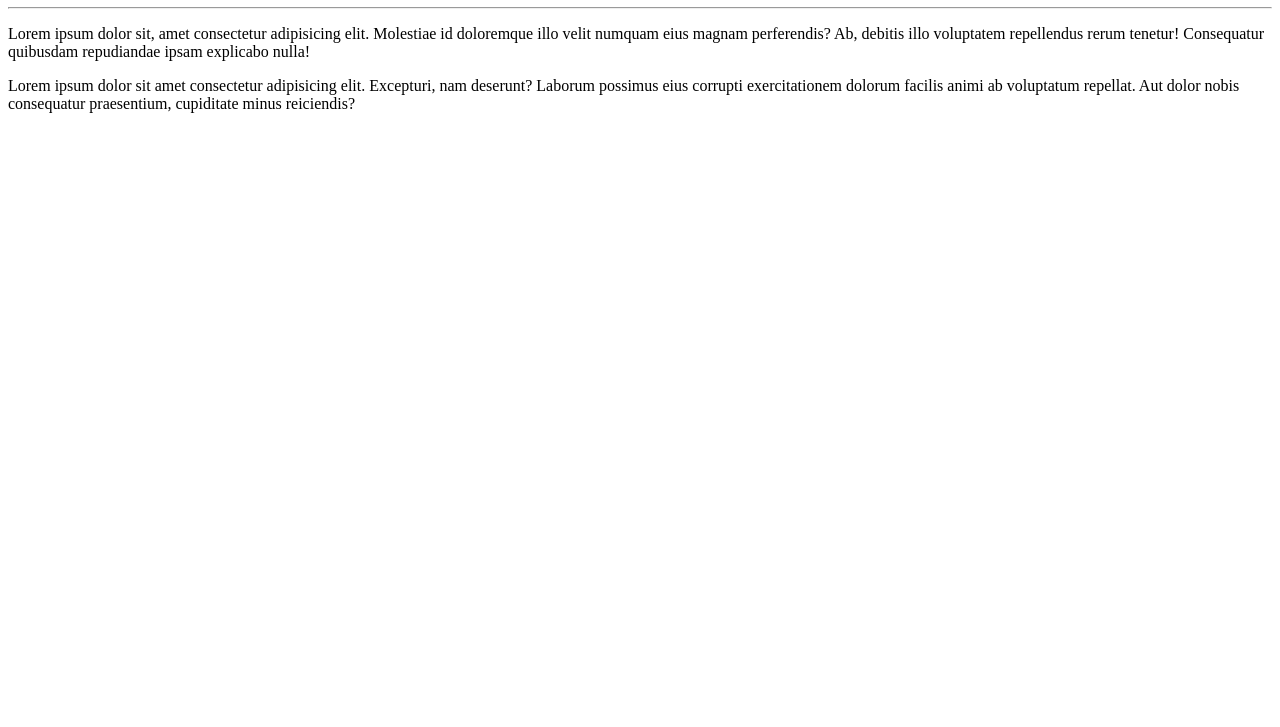
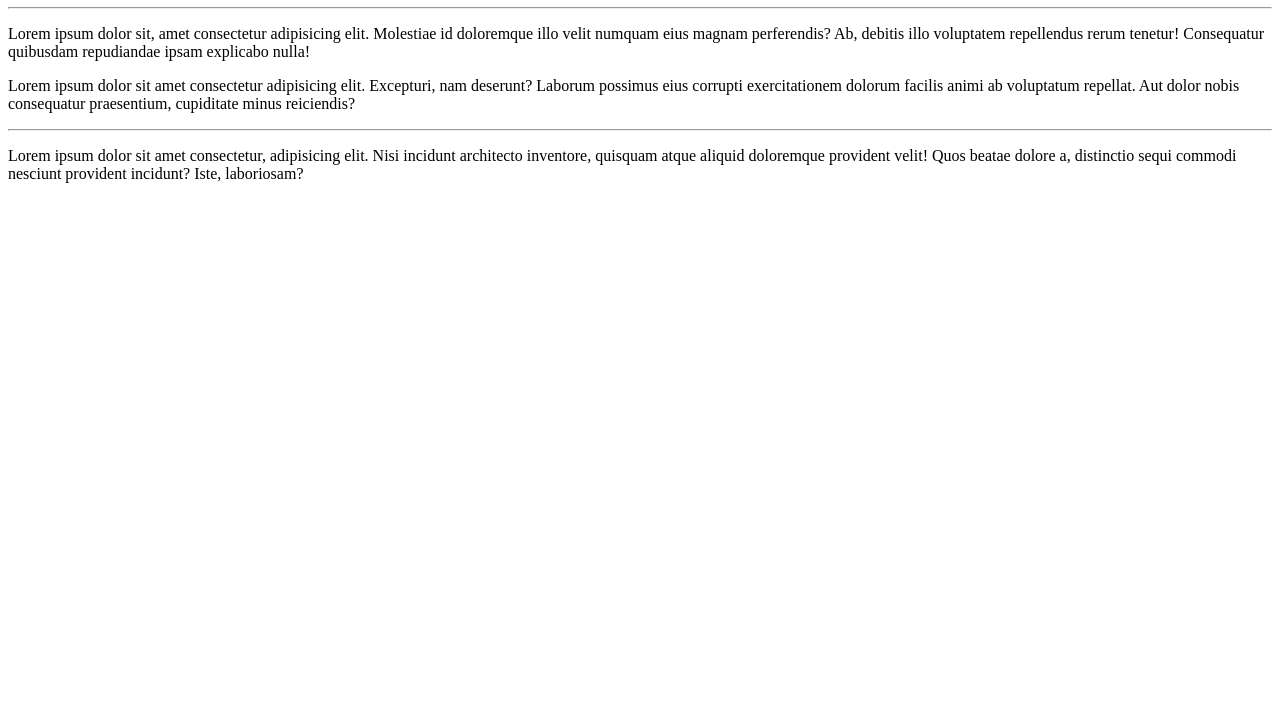
Before and after one commit to dimitrymm/Ola-Mundo, a plain HTML site: page site-exemplo/index.html in a window 1280 px wide. Shown: the part 73-800 px from the top of the page. Drawn offline with Linux system fonts and the light colour scheme.

Commit message:
Adicao de Paragrafo

```diff
--- a/site-exemplo/index.html
+++ b/site-exemplo/index.html
@@ -10,5 +10,9 @@
     <hr>
     <p>Lorem ipsum dolor sit, amet consectetur adipisicing elit. Molestiae id doloremque illo velit numquam eius magnam perferendis? Ab, debitis illo voluptatem repellendus rerum tenetur! Consequatur quibusdam repudiandae ipsam explicabo nulla!</p>
     <p>Lorem ipsum dolor sit amet consectetur adipisicing elit. Excepturi, nam deserunt? Laborum possimus eius corrupti exercitationem dolorum facilis animi ab voluptatum repellat. Aut dolor nobis consequatur praesentium, cupiditate minus reiciendis?</p>
+<hr>
+    <p>
+        Lorem ipsum dolor sit amet consectetur, adipisicing elit. Nisi incidunt architecto inventore, quisquam atque aliquid doloremque provident velit! Quos beatae dolore a, distinctio sequi commodi nesciunt provident incidunt? Iste, laboriosam?
+    </p>
 </body>
 </html>
```
